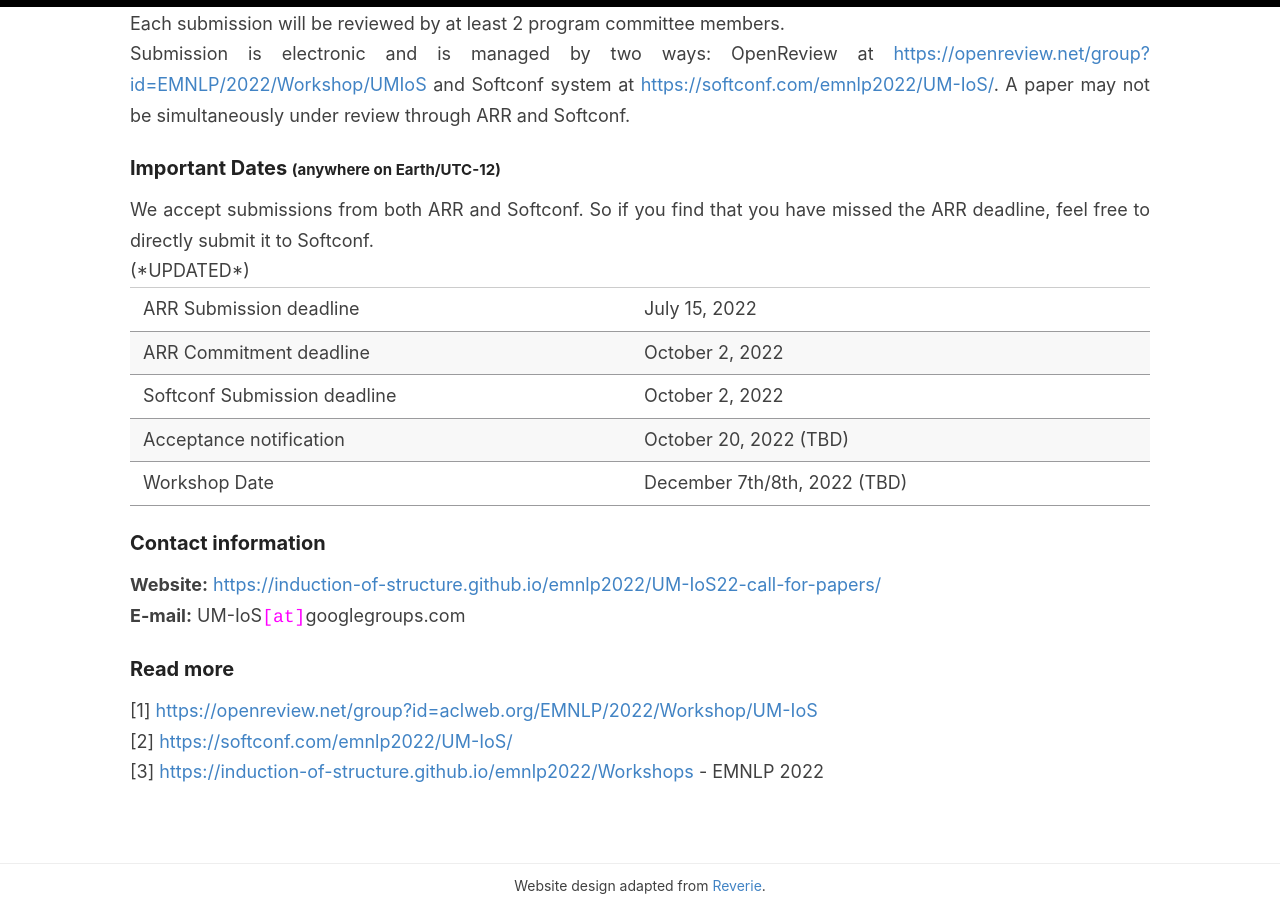
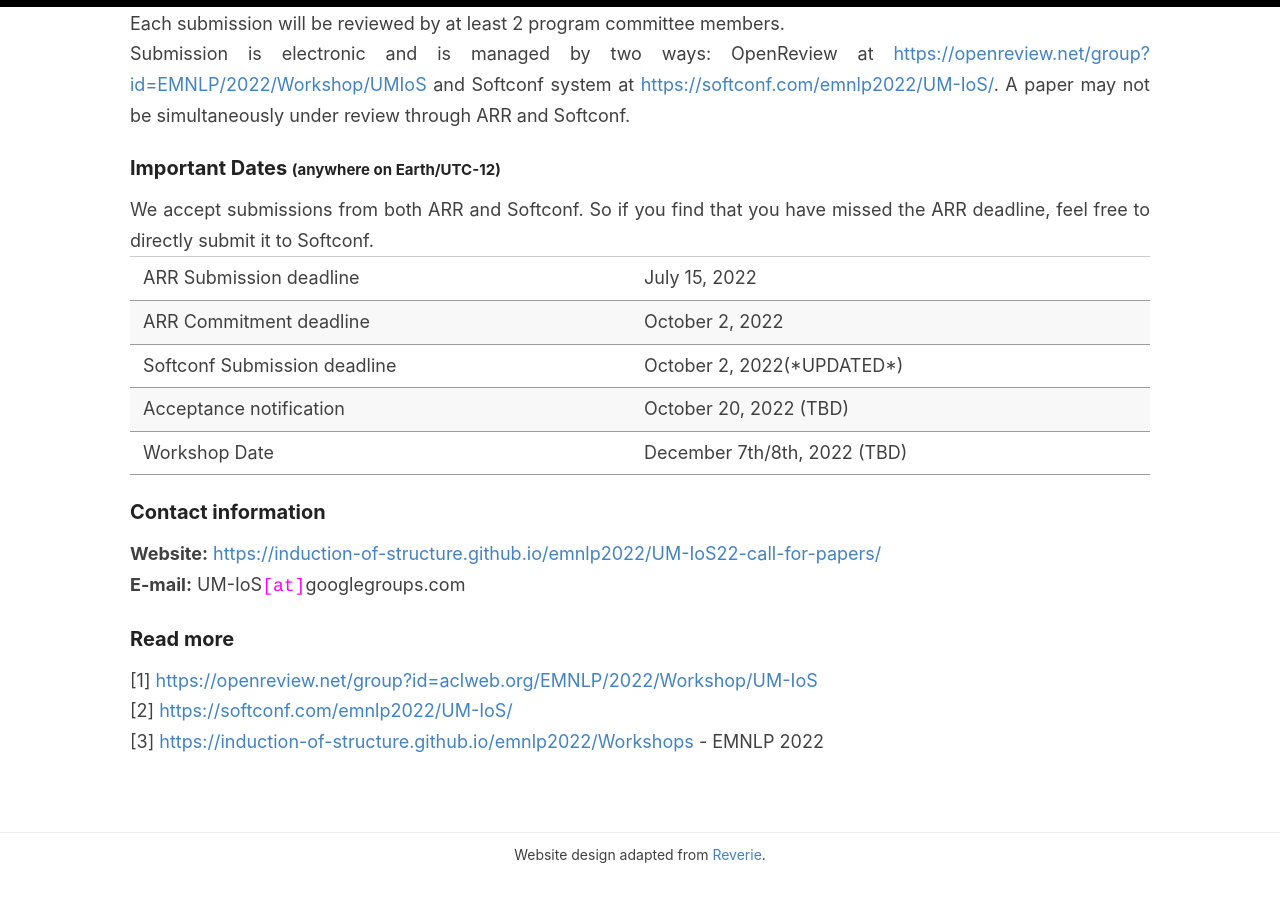
Before and after one commit to induction-of-structure/acl2022, a Jekyll site: the page built from _pages/call_for_papers.md, in a window 1280 px wide and 900 px high, scrolled down 1354 px. Built offline with Jekyll 4.4.1, drawn with Linux system fonts in a browser that asks for light colours.

```diff
--- a/_pages/call_for_papers.md
+++ b/_pages/call_for_papers.md
@@ -45,7 +45,7 @@ We accept submissions from both ARR and Softconf. So if you find that you have m
 <tbody>
 <tr><td>ARR Submission deadline</td><td>July 15, 2022</td></tr>
 <tr><td>ARR Commitment deadline</td><td>October 2, 2022</td></tr>
-<tr><td>Softconf Submission deadline</td><td>October 2, 2022</td></tr>(*UPDATED*)
+<tr><td>Softconf Submission deadline</td><td>October 2, 2022(*UPDATED*)</td></tr>
 <tr><td>Acceptance notification</td><td>October 20, 2022 (TBD)</td></tr>
 <tr><td>Workshop Date</td><td>December 7th/8th, 2022 (TBD)</td></tr>
 
```
Also changed, not shown: other parts of _pages/call_for_papers.md (+1 -1 lines).
